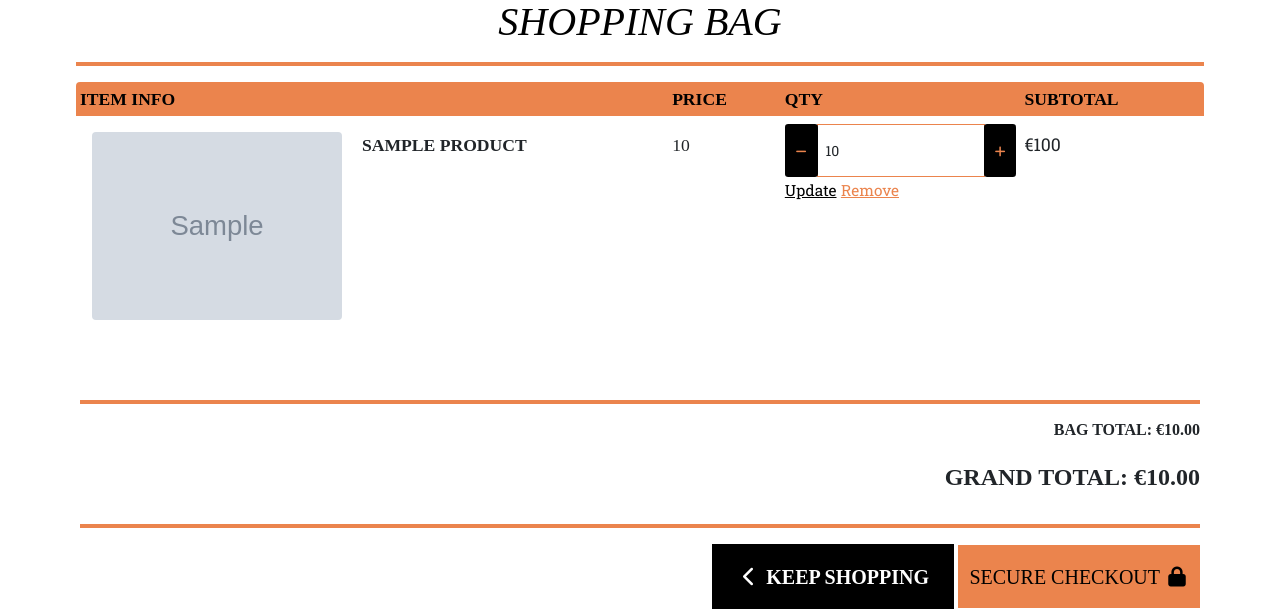
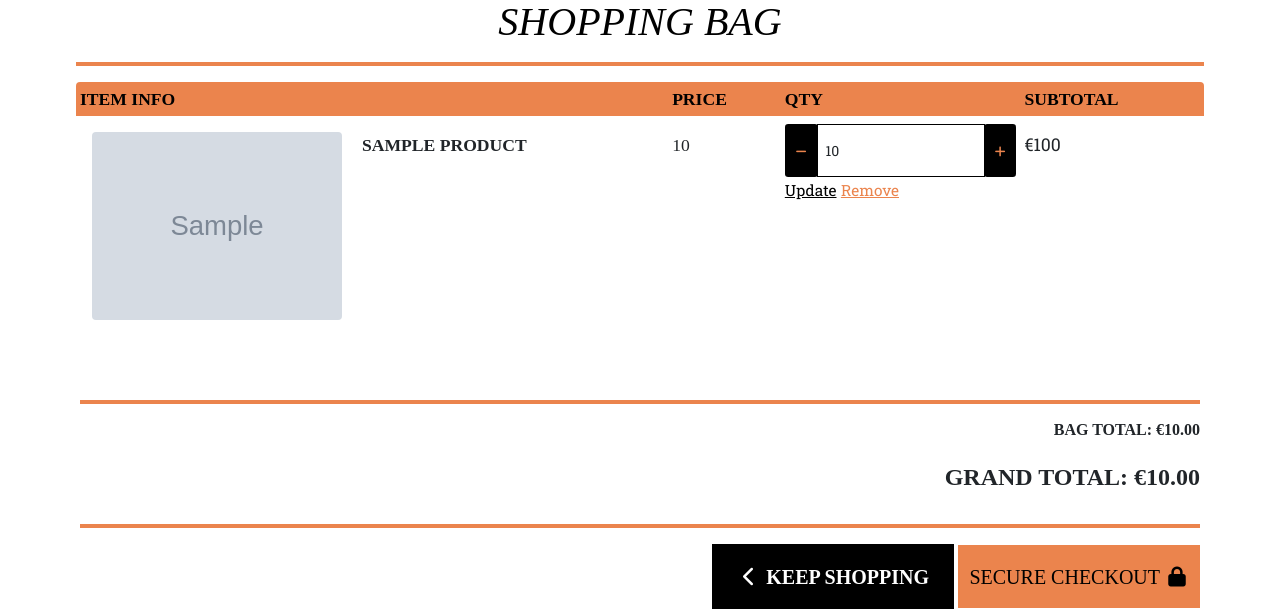
Before and after one commit to elomasney/styled_v1, a Django app: template bag/templates/bag/bag.html in a window 1280 px wide. Shown: the part 226-838 px from the top of the page. Run offline with Django 3.2, Linux system fonts and the light colour scheme; the template is opened without the code that fills it: most values are stand-ins (such as "Sample title", 1, 10 or a date in 2020); grey boxes marked "Sample" are stand-in pictures; some libraries are stand-ins or nearby versions; some web fonts are replaced.

Commit message:
Validation - CSS & JS

```diff
--- a/static/css/base.css
+++ b/static/css/base.css
@@ -446,7 +446,7 @@ label{
 
 /* -----------Contact Form-------*/
 .form-control{
-    border: 1px solid rgb(235, 132, 77)
+    border: 1px solid #000;
 }
 
 a.dropdown-item{
```
